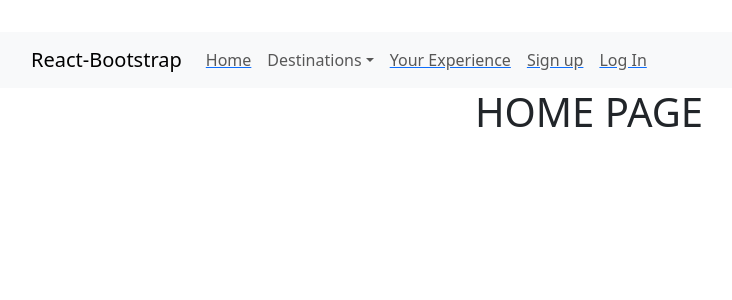
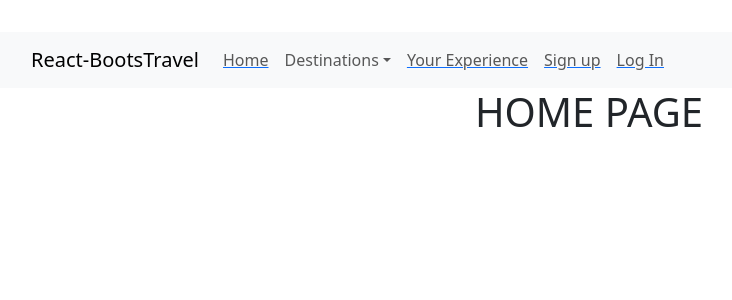
Before and after one commit to VeronicaVez/mavetravels-client, a React (Vite) app: page / in a window 1280 px wide. Shown: the top 300 px of the page, without its empty margins (51-783 px from the left). Built offline with nearby package versions, Linux system fonts and the light colour scheme.

Commit message:
navbar changed

```diff
--- a/src/components/NavBar/NavBar.jsx
+++ b/src/components/NavBar/NavBar.jsx
@@ -5,6 +5,7 @@ import {Link} from "react-router-dom"
 import { Container, Nav, Navbar, NavDropdown, Button } from 'react-bootstrap'
 import { useContext } from 'react'
 import { AuthContext } from "./../../context/auth.context"
+import UserProfilePage from '../../pages/UserProfilePage/UserProfilePage'
 
 
 function NavBar() {
@@ -14,7 +15,7 @@ function NavBar() {
   return (
     <Navbar expand="lg" className="bg-body-tertiary">
       <Container>
-        <Navbar.Brand href="#home">React-Bootstrap</Navbar.Brand>
+        <Navbar.Brand href="#home">React-BootsTravel</Navbar.Brand>
         <Navbar.Toggle aria-controls="basic-navbar-nav" />
         <Navbar.Collapse id="basic-navbar-nav">
           <Nav className="me-auto">
@@ -43,7 +44,12 @@ function NavBar() {
               user
               ?
             <>
-            <h1>holi</h1>
+            <Link to="/users/{_id}">
+            <Nav.Link as="span">Profile</Nav.Link>
+            </Link>
+            <Link onClick={logout}>
+            <Nav.Link as="span">Log Out</Nav.Link>
+            </Link>
             </>
             :
             <>
```
